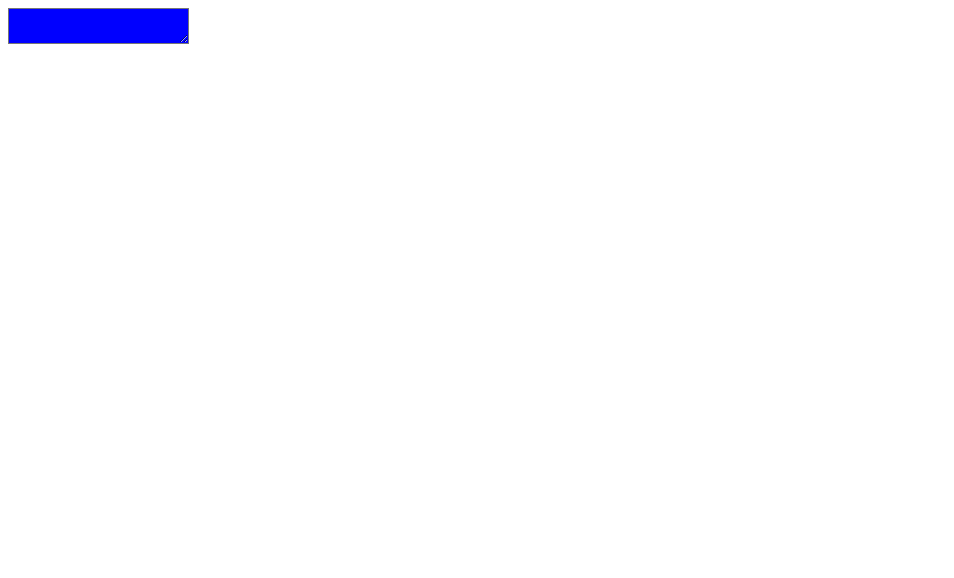
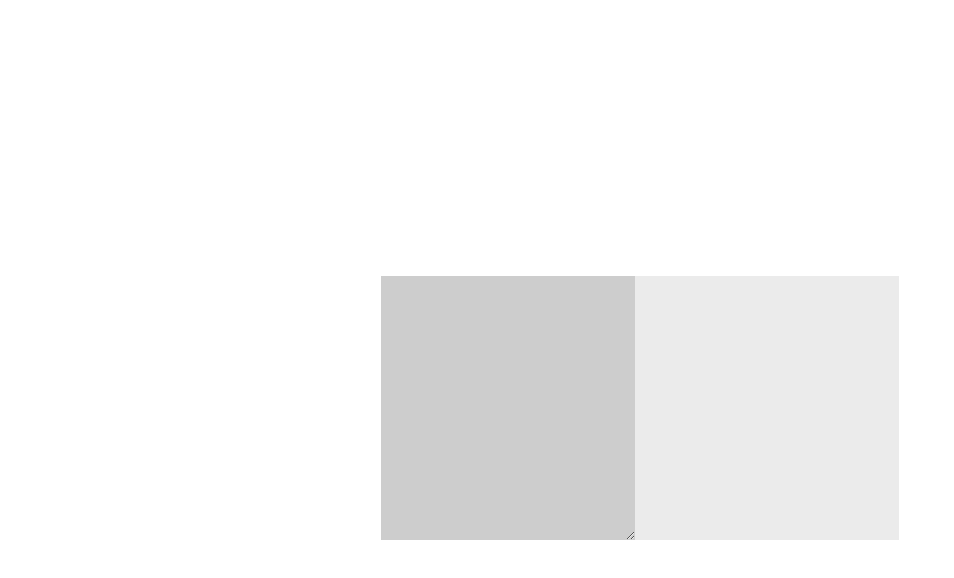
Before and after one commit to CWelshE/react-mdrender, a React app: page / in a window 1280 px wide. Shown: the whole page, without its empty margins (0-954 px from the left). Built offline with nearby package versions, Linux system fonts and the light colour scheme.

Commit message:
feat(Styles): Make demo presentable

```diff
--- a/src/index.js
+++ b/src/index.js
@@ -35,7 +35,7 @@ class MarkdownInput extends React.Component {
 
   render() {
     return (
-      <div className="md-wrapper">
+      <div className={styles['md-container']}>
         <textarea
           className={styles['md-input']}
           onChange={this.handleChange}/>
--- a/styles/md.scss
+++ b/styles/md.scss
@@ -1,7 +1,30 @@
+ @import url('https://fonts.googleapis.com/css?family=IBM+Plex+Serif');
+
+ * {
+   font-family: 'IBM Plex Serif', serif;
+ }
+
+:global #root {
+   display: flex;
+   justify-content: center;
+   align-items: center;
+   height: 100vh;
+ }
+
+.md-container {
+  display: flex;
+}
+
 .md-render {
-  background: red;
+  background: rgba(230,230,230,0.8);
+  padding: 2em;
+  min-width: 200px;
+  min-height: 200px;
+  flex-basis: 250px;
 }
 
 .md-input {
-  background: blue;
+  @extend .md-render;
+  background: rgba(200,200,200,0.9);
+  border: none;
 }
```
